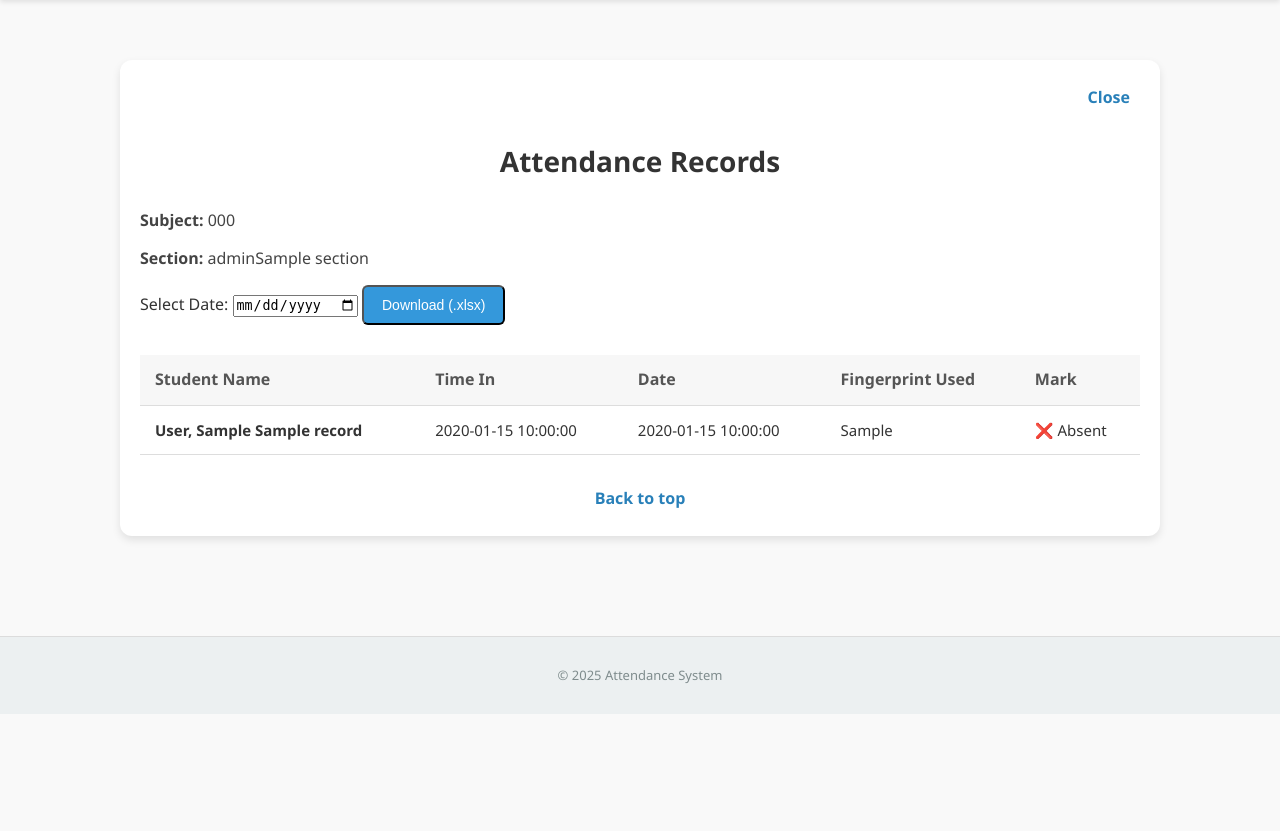
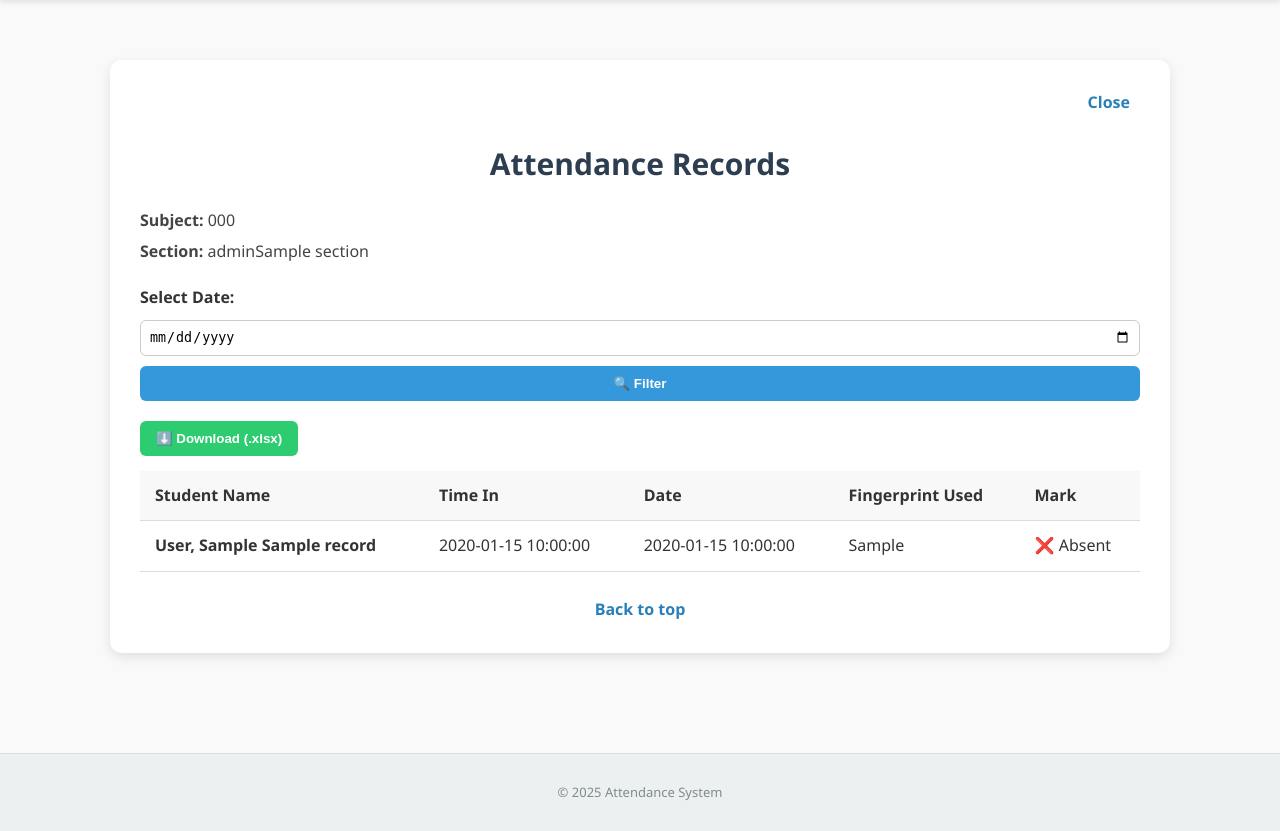
Before and after one commit to law4percent/attendance-system-chloe-danag, a Flask app: template templates/subject/view_attendance.html in a window 1280 px wide. Shown: the part 30-861 px from the top of the page. Before the commit the page ends 744 px from the top, so only its background shows below. Run offline with Flask 3, Linux system fonts and the light colour scheme; the template is opened without the code that fills it: most values are stand-ins (such as "Sample title", 1, 10 or a date in 2020); some libraries are stand-ins or nearby versions.

Commit message:
Separate two buttons for filter and download file

```diff
--- a/static/css/subject/view_attendance.css
+++ b/static/css/subject/view_attendance.css
@@ -2,77 +2,157 @@
 .container {
     max-width: 1000px;
     margin: 40px auto;
-    padding: 20px;
+    padding: 30px;
     background-color: #ffffff;
     border-radius: 12px;
-    box-shadow: 0 4px 8px rgba(0,0,0,0.1);
+    box-shadow: 0 4px 12px rgba(0,0,0,0.1);
+    font-family: 'Segoe UI', sans-serif;
+}
+
+/* Top-right close link */
+.top-right {
+    text-align: right;
 }
 
 /* Heading */
 .container h2 {
     text-align: center;
-    margin-bottom: 25px;
-    font-size: 28px;
+    font-size: 30px;
+    margin-bottom: 20px;
+    color: #2c3e50;
+}
+
+/* Subject Info */
+.subject-info p {
+    font-size: 16px;
+    color: #444;
+    margin: 5px 0;
+}
+
+/* Filter Form */
+.filter-form {
+    margin: 20px 0;
+    display: flex;
+    flex-direction: column;
+    gap: 10px;
+}
+
+.filter-form label {
+    font-weight: 600;
     color: #333;
 }
 
-/* Button styling */
-.btn {
-    display: inline-block;
-    padding: 10px 18px;
-    margin-bottom: 20px;
-    font-size: 14px;
-    text-decoration: none;
-    background-color: #2196F3;
-    color: #fff;
+.filter-form input[type="date"] {
+    padding: 8px;
     border-radius: 6px;
-    transition: background-color 0.3s ease;
+    border: 1px solid #ccc;
 }
 
-.btn:hover {
-    background-color: #0b7dda;
+.filter-actions {
+    display: flex;
+    gap: 10px;
+    flex-wrap: wrap;
 }
 
-/* Table styling */
+/* Buttons */
+.btn {
+    padding: 10px 16px;
+    border: none;
+    border-radius: 6px;
+    font-weight: 600;
+    cursor: pointer;
+    text-decoration: none;
+    text-align: center;
+    display: inline-block;
+    transition: 0.3s;
+}
+
+.blue-btn {
+    background-color: #3498db;
+    color: #fff;
+}
+
+.blue-btn:hover {
+    background-color: #2980b9;
+}
+
+.gray-btn {
+    background-color: #ecf0f1;
+    color: #333;
+}
+
+.gray-btn:hover {
+    background-color: #d0d7dc;
+}
+
+/* Clickable Link */
+.clickable-link {
+    color: #2980b9;
+    text-decoration: none;
+    font-weight: bold;
+    padding: 5px 10px;
+    border-radius: 4px;
+    transition: background-color 0.2s ease;
+}
+
+.clickable-link:hover {
+    background-color: #ecf0f1;
+    text-decoration: underline;
+}
+
+/* Table Styling */
 table {
     width: 100%;
     border-collapse: collapse;
-    margin-top: 10px;
-}
-
-thead {
-    background-color: #f2f2f2;
+    margin-top: 15px;
 }
 
 th, td {
     padding: 12px 15px;
+    border-bottom: 1px solid #ddd;
     text-align: left;
-    border-bottom: 1px solid #ddd;
+}
+
+thead {
+    background-color: #f8f8f8;
+    color: #333;
+}
+
+tr:nth-child(even) {
+    background-color: #f9f9f9;
 }
 
 tr:hover {
-    background-color: #f9f9f9;
-}
-
-th {
-    background-color: #f7f7f7;
-    font-weight: 600;
-    color: #555;
-}
-
-td {
-    font-size: 15px;
-    color: #333;
+    background-color: #f1f1f1;
 }
 
 td:first-child {
-    font-weight: bold;
+    font-weight: 600;
 }
 
-/* Responsive tweaks */
+/* No Records Message */
+.no-records {
+    text-align: center;
+    font-style: italic;
+    color: #888;
+    padding: 20px 0;
+}
+
+/* Center link */
+.center-link {
+    text-align: center;
+    margin-top: 25px;
+}
+
+/* Responsive Design */
 @media (max-width: 768px) {
     .container {
-        padding: 10px;
+        padding: 15px;
+    }
+
+    .filter-actions {
+        flex-direction: column;
+        align-items: stretch;
     }
 
     table, thead, tbody, th, td, tr {
@@ -85,7 +165,7 @@ td:first-child {
 
     tr {
         margin-bottom: 15px;
-        border-bottom: 2px solid #f0f0f0;
+        border-bottom: 2px solid #eee;
     }
 
     td {
@@ -99,70 +179,23 @@ td:first-child {
         position: absolute;
         left: 15px;
         width: 45%;
-        padding-right: 10px;
         white-space: nowrap;
+        font-weight: bold;
         text-align: left;
-        font-weight: bold;
-    }
-
-    .filter-form {
-        display: flex;
-        flex-direction: column;
-        gap: 10px;
-    }
-
-    .filter-form input,
-    .filter-form button,
-    .filter-form a {
-        width: 100%;
     }
 }
 
 
-/* Clickable Link */
-.clickable-link {
-  display: inline-block;
-  color: #2980b9;
-  text-decoration: none;
-  font-weight: bold;
-  padding: 5px 10px;
-  border-radius: 4px;
-  transition: background-color 0.2s ease;
+.download-section {
+    margin-top: 20px;
+    text-align: left;
 }
 
-.clickable-link:hover {
-  background-color: #ecf0f1;
-  text-decoration: underline;
+.green-btn {
+    background-color: #2ecc71;
+    color: white;
 }
 
-/* New button color variations */
-.blue-btn {
-    background-color: #3498db;
+.green-btn:hover {
+    background-color: #27ae60;
 }
-
-.blue-btn:hover {
-    background-color: #2980b9;
-}
-
-.gray-btn {
-    background-color: #bdc3c7;
-    color: #333;
-}
-
-.gray-btn:hover {
-    background-color: #95a5a6;
-}
-
-.subject-info {
-    margin-top: 10px;
-    font-size: 16px;
-    color: #444;
-    line-height: 1.4;
-}
-
-.no-records {
-    text-align: center;
-    font-style: italic;
-    color: #999;
-    padding: 15px 0;
-}
--- a/templates/subject/view_attendance.html
+++ b/templates/subject/view_attendance.html
@@ -22,14 +22,25 @@
 
 
         {% if subject %}
+            <!-- Filter Form -->
             <form method="get" action="{{ url_for('view_subject_attendance', subject_id=subject.id) }}" class="filter-form">
                 <label for="date_filter">Select Date:</label>
                 <input type="date" id="date_filter" name="date" value="{{ request.args.get('date', '') }}">
-                <button type="submit" class="btn blue-btn" onclick="event.preventDefault(); downloadExcel();">Download (.xlsx)</button>
+
+                <!-- Filter Button -->
+                <button type="submit" class="btn blue-btn">🔍 Filter</button>
+
+                <!-- Clear Filter Link -->
                 {% if request.args.get('date') %}
-                    <a href="{{ url_for('view_subject_attendance', subject_id=subject.id) }}" class="btn gray-btn">Clear</a>
+                <a href="{{ url_for('view_subject_attendance', subject_id=subject.id) }}" class="btn gray-btn">❌ Clear</a>
                 {% endif %}
             </form>
+
+            <!-- Download Button (Separate) -->
+            <div class="download-section">
+                <button class="btn green-btn" onclick="downloadExcel()">⬇️ Download (.xlsx)</button>
+            </div>
+
         {% else %}
             <p>Subject not found.</p>
         {% endif %}
```
